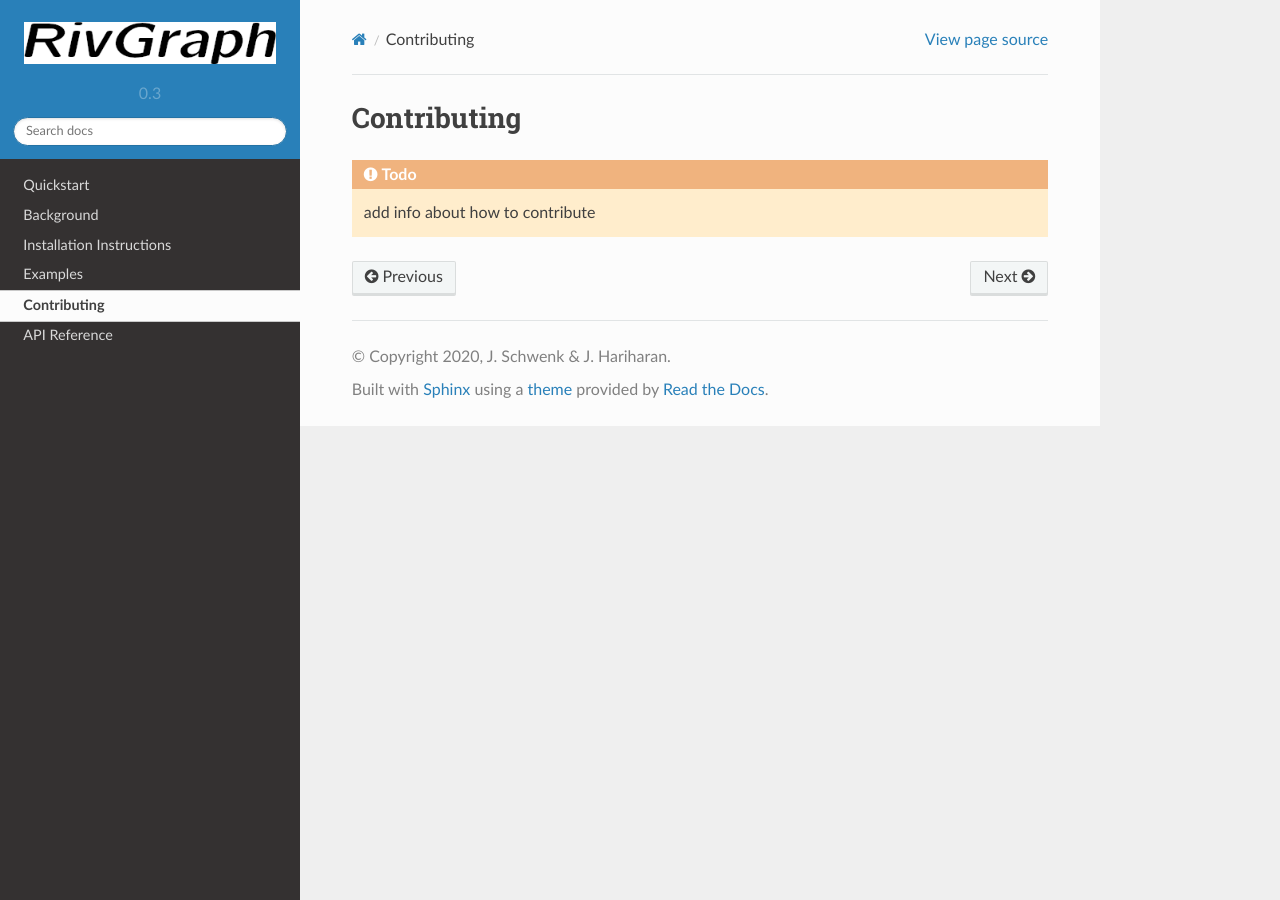
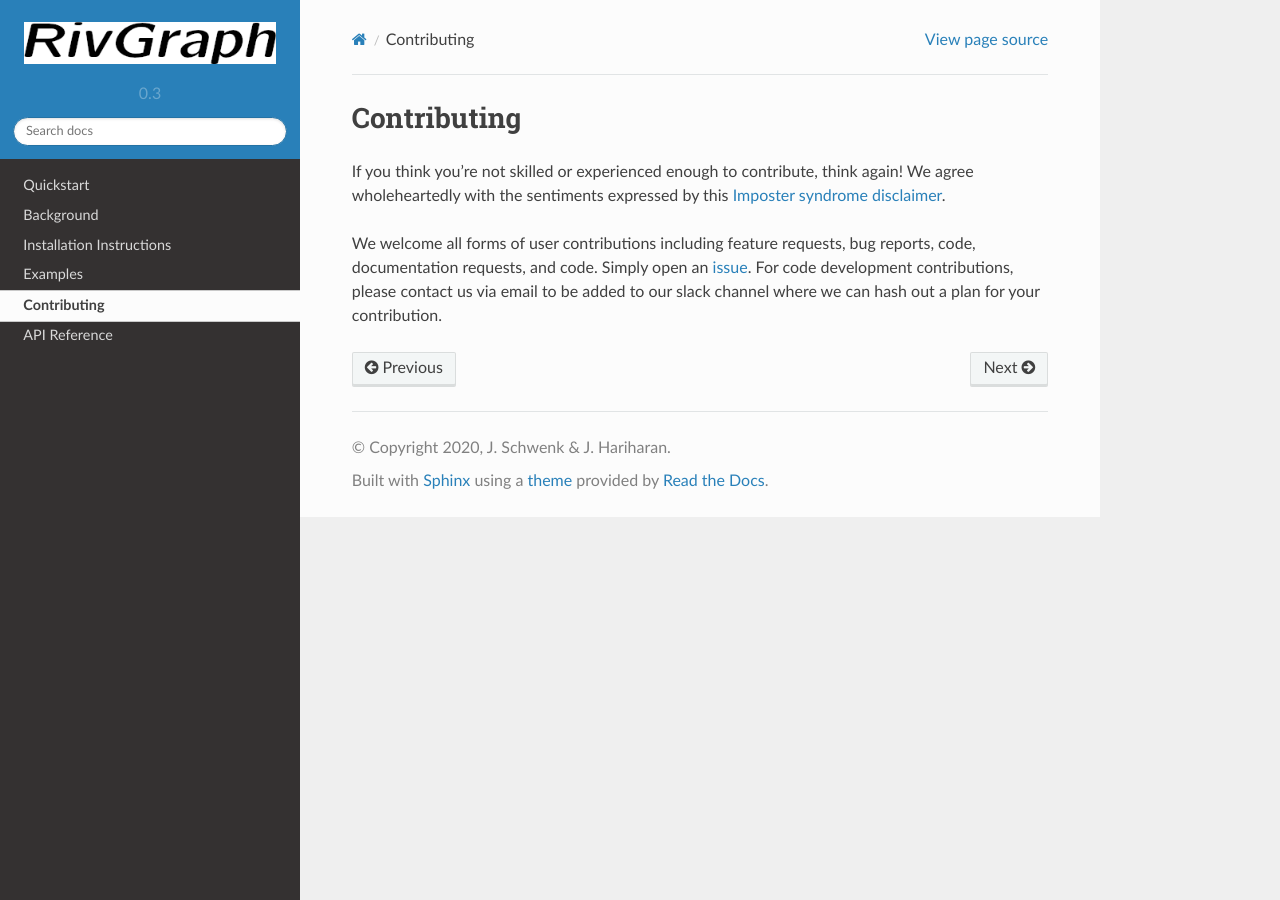
Before and after one commit to VeinsOfTheEarth/RivGraph, a Sphinx documentation site: the page built from docs/source/contributing/index.rst, in a window 1280 px wide. Built offline with Sphinx 7.4.7 and the Read the Docs theme 2.0.0, drawn with Linux system fonts in a browser that asks for light colours.

Commit message:
contributing guidelines from readme

```diff
--- a/docs/source/contributing/index.rst
+++ b/docs/source/contributing/index.rst
@@ -4,4 +4,12 @@
 Contributing
 ============
 
-.. todo:: add info about how to contribute
+If you think you're not skilled or experienced enough to contribute, think
+again! We agree wholeheartedly with the sentiments expressed by this
+`Imposter syndrome disclaimer <https://github.com/Unidata/MetPy#contributing>`_.
+
+We welcome all forms of user contributions including feature requests, bug
+reports, code, documentation requests, and code. Simply open an
+`issue <https://github.com/jonschwenk/RivGraph/issues>`_. For code development
+contributions, please contact us via email to be added to our slack channel
+where we can hash out a plan for your contribution.
```
